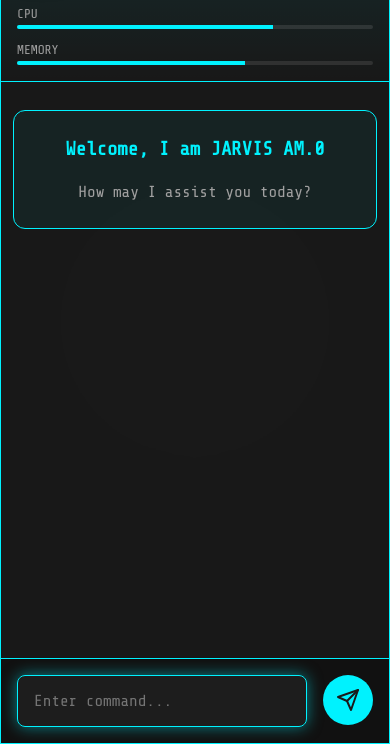
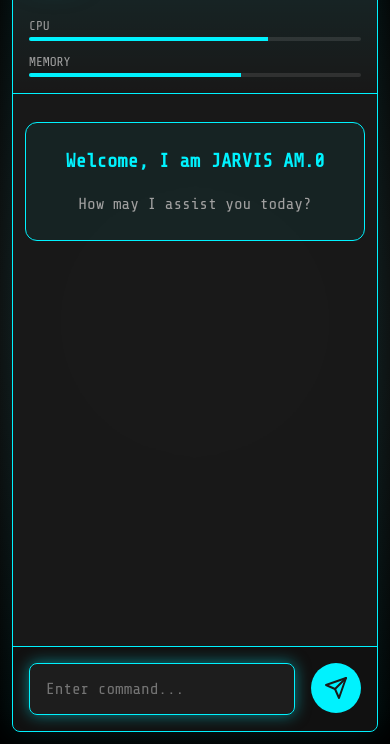
Before and after one commit to CONNEXGROW/aman-ai, a plain HTML site: page index.html in a window 390 px wide. Shown: the part 100-844 px from the top of the page. Drawn offline with nearby package versions, Linux system fonts and the light colour scheme.

Commit message:
Update index.html

```diff
--- a/index.html
+++ b/index.html
@@ -19,6 +19,7 @@
   --animation-timing: 0.3s;
   --message-max-width: 85%;
   --message-spacing: 1.5rem;
+  --container-padding: 2rem;
 }
 
 * {
@@ -44,7 +45,7 @@ body {
   justify-content: center;
   align-items: center;
   min-height: 100vh;
-  padding: 1rem;
+  padding: var(--container-padding);
   background: radial-gradient(circle at center, #1a1a1a 0%, #000000 100%);
 }
 
@@ -62,7 +63,7 @@ body {
   position: relative;
   width: 100%;
   max-width: 900px;
-  height: 90vh;
+  height: calc(100vh - var(--container-padding) * 2);
   background: rgba(26, 26, 26, 0.95);
   border: 1px solid var(--primary-color);
   border-radius: 16px;
@@ -402,14 +403,15 @@ body {
   :root {
     --message-max-width: 90%;
     --message-spacing: 1rem;
+    --container-padding: 1.5rem;
   }
 
   .app-container {
-    padding: 0.5rem;
+    padding: var(--container-padding);
   }
 
   .chat-container {
-    height: 100vh;
+    height: calc(100vh - var(--container-padding) * 2);
     border-radius: 12px;
   }
 
@@ -444,14 +446,16 @@ body {
   :root {
     --message-max-width: 95%;
     --message-spacing: 0.75rem;
+    --container-padding: 0.75rem;
   }
 
   .app-container {
-    padding: 0;
+    padding: var(--container-padding);
   }
 
   .chat-container {
-    border-radius: 0;
+    height: calc(100vh - var(--container-padding) * 2);
+    border-radius: 8px;
   }
 
   .power-circle {
@@ -474,8 +478,12 @@ body {
 }
 
 @media (max-height: 600px) {
+  :root {
+    --container-padding: 0.5rem;
+  }
+
   .chat-container {
-    height: 100vh;
+    height: calc(100vh - var(--container-padding) * 2);
   }
 
   .chat-header {
```
